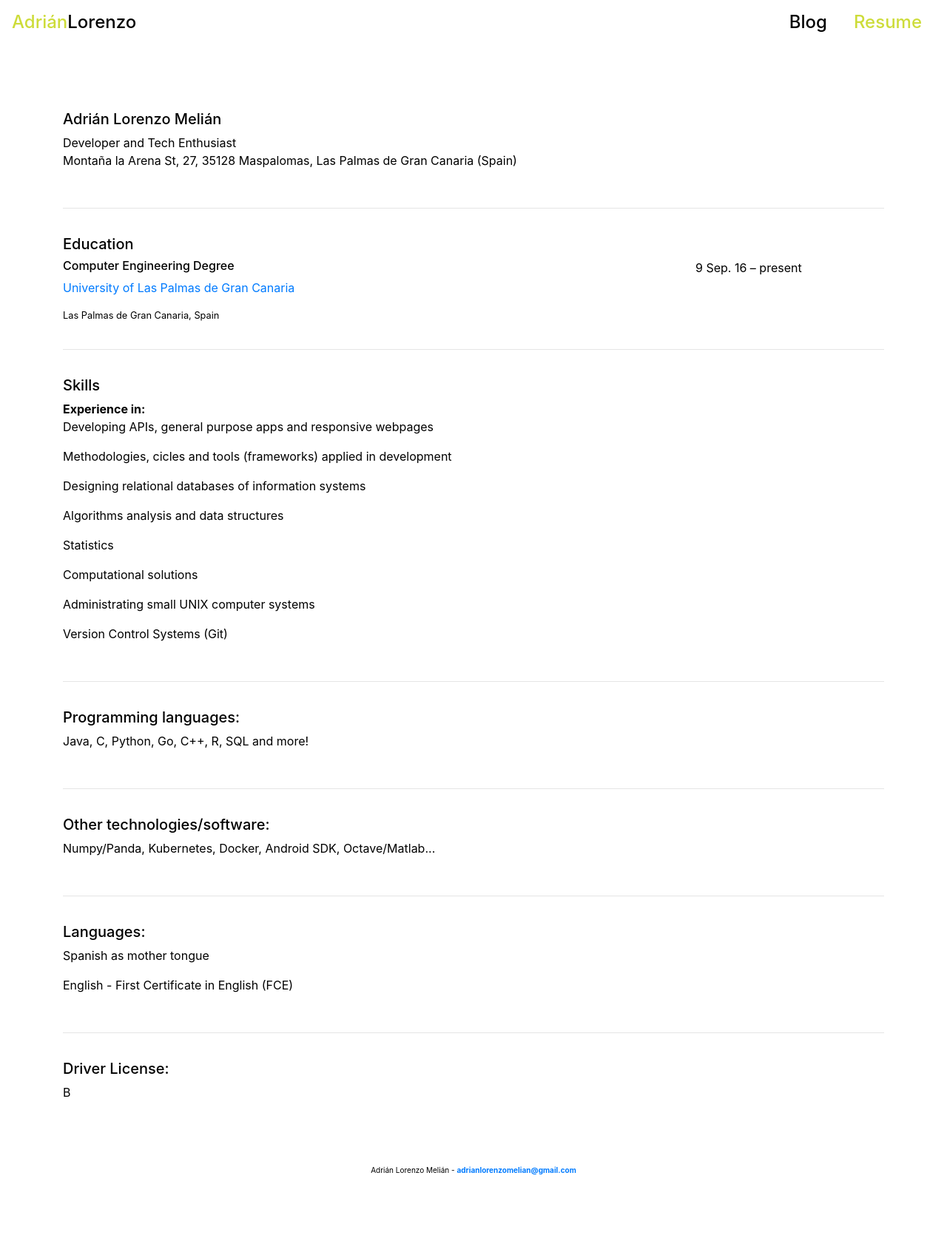
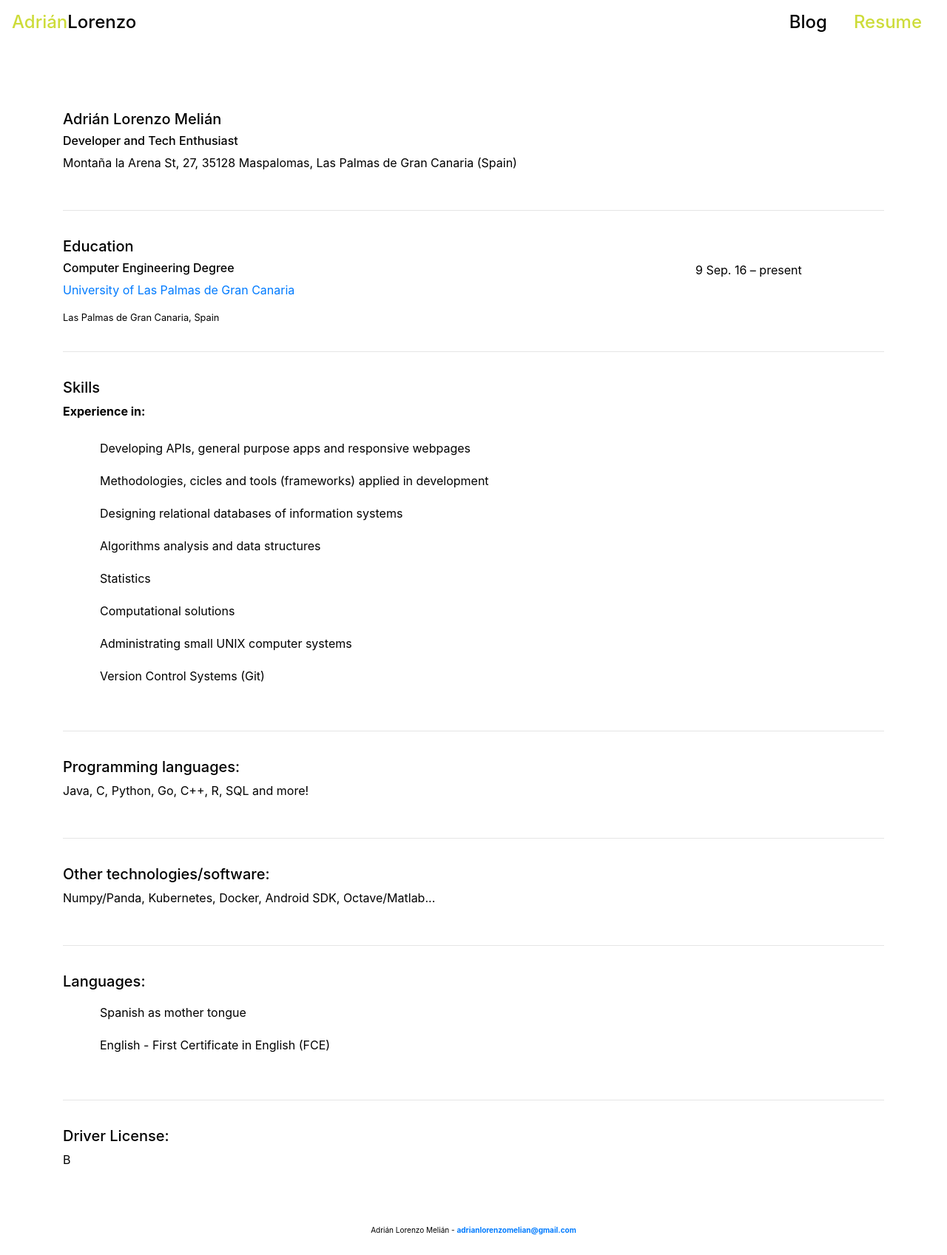
Before and after one commit to AdrianLorenzoDev/AdrianLorenzoDev.github.io, a Jekyll site: the page built from resume.html, in a window 1280 px wide. Shown: the whole page at 74% size. Built offline with Jekyll 4.4.1, drawn with Linux system fonts in a browser that asks for light colours; before the commit the page ends 1606 px from its top, so only the background shows below that.

Commit message:
Optimized code, checked gems, removed unnecesary metadata in 404.html

```diff
--- a/_layouts/default.html
+++ b/_layouts/default.html
@@ -33,7 +33,7 @@
         </nav>
     </header>
 
-    <div id="content" class="no-display">
+    <div id="content" class="container content-box mx-auto no-display">
         {{ content }}
         {% include footer.html %}
     </div>
--- a/resume.html
+++ b/resume.html
@@ -5,10 +5,9 @@
 description: Adrián Lorenzo Resume
 ---
 
-<div class = "content-box container mx-auto">
 <div class="cv-entry">
     <h5>Adrián Lorenzo Melián</h5>
-        <h7>Developer and Tech Enthusiast</h7>
+    <h6>Developer and Tech Enthusiast</h6>
     <p>
         Montaña la Arena St, 27, 35128 Maspalomas,
         Las Palmas de Gran Canaria (Spain)
@@ -20,7 +19,7 @@
 <div id="education" class="cv-entry">
     <h5 class="">Education</h5>
     {% for edu in site.data.education %}
-        <div class ="row">
+    <div class="row">
         <div class="col-sm-9">
             <div>
                 <h6>{{ edu.name }}</h6>
@@ -38,10 +37,12 @@
 <hr>
 <div class="cv-entry">
     <h5>Skills</h5>
-        <strong>Experience in:</strong>
+    <p><strong>Experience in:</strong></p>
+    <ul>
     {% for skill in site.data.skills %}
-            <p>{{ skill.description }}</p>
+    <li>{{ skill.description }}</li>
     {% endfor %}
+    </ul>
 </div>
 
 <hr>
@@ -62,8 +63,10 @@
 
 <div class="cv-entry">
     <h5>Languages:</h5>
-        <p>Spanish as mother tongue</p>
-        <p>English - First Certificate in English (FCE)</p>
+    <ul>
+        <li>Spanish as mother tongue</li>
+        <li>English - First Certificate in English (FCE)</li>
+    </ul>
 </div>
 
 <hr>
@@ -72,4 +75,3 @@
     <h5>Driver License:</h5>
     <p>B</p>
 </div>
-</div>
```
Also changed, not shown: 404.html (+6 -22 lines), blog-index.html (+8 -6 lines), index.html (+6 -5 lines). Lines whose indentation alone changed are shown as unchanged.
